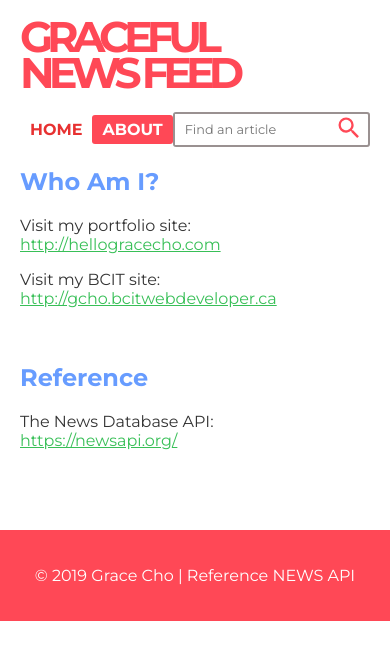
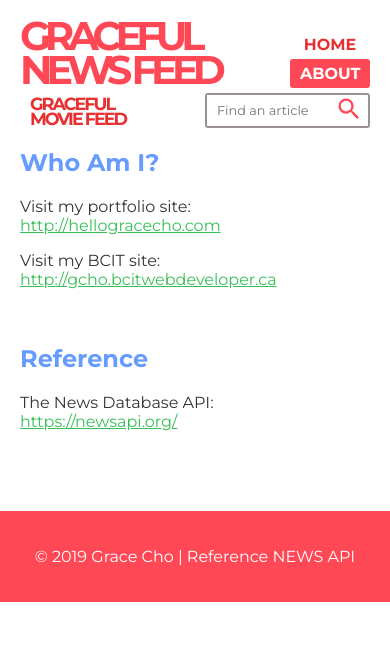
Before and after one commit to hellogracecho/react-news, a React (Create React App) app: page /news/about in a window 390 px wide. Shown: the top 660 px of the page. Built offline with nearby package versions, Linux system fonts and the light colour scheme; a web font is replaced by a local one.

Commit message:
updated-header nav responsive style

```diff
--- a/src/App.css
+++ b/src/App.css
@@ -13,6 +13,12 @@ body {
 }
 .wrapper {
   margin: 20px 40px;
+}
+@media (min-width: 1440px) {
+  .wrapper {
+    max-width: 1440px;
+    margin: 20px auto;
+  }
 }
 
 /* Nav bar */
@@ -30,11 +36,14 @@ body {
   font-family: "Montserrat", sans-serif;
   font-weight: 700;
   padding: 5px 15px;
+  display: inline-block;
+  width: 100px;
+  text-align: center;
   /* margin-right: 20px; */
   color: #e73131;
 }
 .nav-link:nth-of-type(1) {
-  margin-right: 20px;
+  margin-right: 10px;
 }
 
 .active {
@@ -55,12 +64,13 @@ body {
   display: flex;
   align-items: center;
   font-size: 1.1em;
+  line-height: 15px;
   letter-spacing: -2px;
   text-decoration: none;
   font-family: "Montserrat", sans-serif;
   font-weight: 700;
   padding: 5px 10px;
-  margin-bottom: 15px;
+  margin-bottom: 10px;
   color: #e73131;
 }
 
@@ -120,15 +130,19 @@ body {
 @media (max-width: 900px) {
   .nav {
     display: grid;
-    grid-gap: 30px;
+    grid-gap: 0;
     grid-template-areas:
-      "logo logo"
-      "navbar search";
+      "logo navbar"
+      "logo search";
   }
 
   .grid-nav {
     grid-area: navbar;
     align-self: center;
+    display: flex;
+    justify-content: space-between;
+    margin-left: auto;
+    margin-top: 20px;
   }
 
   .grid-logo {
@@ -144,43 +158,73 @@ body {
     flex-direction: row;
   }
   .movie-link {
-    font-size: 1em;
+    font-size: 1.1em;
+    padding: 2px 10px;
     margin-bottom: 0px;
-    margin-right: 20px;
+    margin-right: 10px;
+  }
+  .search-container {
+    width: 210px;
   }
 }
 
-@media (max-width: 673px) {
+@media (max-width: 778px) {
   .wrapper {
     margin: 20px;
   }
   .logo {
-    font-size: 11vw;
+    font-size: 3em;
   }
-  .nav-link:nth-of-type(1) {
-    margin-right: 5px;
+  .grid-nav {
+    margin-top: 0;
   }
-  .movie-link {
-    display: none;
-  }
+
   .search-container input {
     width: 100%;
   }
   .nav {
     grid-gap: 0px;
   }
-  .grid-logo {
-    margin-bottom: 20px;
+}
+
+@media (max-width: 640px) {
+  .movie-link {
+    display: none;
   }
 }
 
-@media (max-width: 450px) {
+@media (max-width: 510px) {
+  .nav {
+    grid-gap: 5px;
+    grid-template-areas:
+      "logo navbar"
+      "search search";
+  }
+  .nav-link:nth-of-type(1) {
+    margin-right: 0;
+  }
+  .grid-nav {
+    align-self: flex-end;
+    display: flex;
+    flex-direction: column;
+  }
+  .logo {
+    font-size: 2.5em;
+  }
   .nav-link {
     font-size: 1em;
     padding: 5px 10px;
+    width: 80px;
   }
-  .nav-link:nth-of-type(1) {
-    margin-right: 0;
+  .grid-search {
+    display: flex;
+    justify-content: space-between;
+  }
+  .movie-link {
+    display: inline-block;
+  }
+  .search-container {
+    width: 165px;
   }
 }
 
--- a/src/App.js
+++ b/src/App.js
@@ -1,9 +1,9 @@
 import React, { Component } from "react";
 import { BrowserRouter as Router, Route, Link, Switch } from "react-router-dom";
-import Home from "./Home";
-import Search from "./Search";
-import About from "./About";
-import NotFound from "./NotFound";
+import Home from "./component/Home";
+import Search from "./component/Search";
+import About from "./component/About";
+import NotFound from "./component/NotFound";
 import "./App.css";
 import { NavLink } from "react-router-dom";
 
@@ -40,7 +40,7 @@ class App extends Component {
               </div>
               <div className="search-and-movielink grid-search">
                 <a
-                  href="http://gcho.bcitwebdeveloper.ca/movie"
+                  href="https://gcho.bcitwebdeveloper.ca/movie"
                   alt="Graceful movie feed"
                   target="_blank"
                   rel="noopener noreferrer"
--- a/src/About.js
+++ b/src/component/About.js
@@ -1,5 +1,5 @@
 import React from "react";
-import "./App.css";
+import "./../App.css";
 
 class About extends React.Component {
   render() {
--- a/src/Home.js
+++ b/src/component/Home.js
@@ -5,7 +5,14 @@ const BASE_URL =
   API_KEY +
   "&q=";
 const MAIN_CATEGORY = "mainNewsCategory";
+
 // TODO-EXTRA Country US/CA/KR headlines
+const SELECT_COUNTRY = "us";
+const SELECT_COUNTRY_URL =
+  "https://newsapi.org/v2/top-headlines?country=" +
+  SELECT_COUNTRY +
+  "&apiKey=" +
+  API_KEY;
 
 class Home extends React.Component {
   constructor() {
@@ -32,6 +39,7 @@ class Home extends React.Component {
       console.log("cookie is not set");
     }
     this.getNews(mainCategory);
+    console.log(mainCategory);
     console.log("cookie is SET!");
   }
 
@@ -68,15 +76,15 @@ class Home extends React.Component {
 
   getNews(category) {
     const URL = BASE_URL + category;
+    console.log(URL);
 
-    console.log(URL);
     // Request and wait for data from remote server.
     fetch(URL)
       .then(response => response.json())
       // Data retrieved so parse it.
       .then(data => {
         // console.log(JSON.stringify(data));
-        console.log(JSON.stringify(data.articles));
+        // console.log(JSON.stringify(data.articles));
         this.setState({ articles: data.articles });
       })
       // Data is not retieved.
@@ -85,9 +93,28 @@ class Home extends React.Component {
       });
   }
 
+  updateDatabase() {
+    let updateCategory = this.inputSearch.value;
+    // let updatedURL = BASE_URL + updateCategory;
+    // console.log(updatedURL);
+    // TODO if updateURL === null / alert("Enter a valid data")
+    this.setState({ decodeURIComponent: updateCategory });
+    this.getNews(updateCategory);
+  }
+
   render() {
     return (
       <div>
+        <input
+          type="text"
+          placeholder="Find an article"
+          ref={myInputControl => (this.inputSearch = myInputControl)}
+        />
+        <input
+          type="submit"
+          value="enter"
+          onClick={e => this.updateDatabase()}
+        />
         <div>
           {this.state.articles.map((article, index) => (
             <div key={index}>
--- a/src/Search.js
+++ b/src/component/Search.js
@@ -1,5 +1,5 @@
 import React from "react";
-import "./App.css";
+import "./../App.css";
 
 class Search extends React.Component {
   render() {
@@ -14,7 +14,10 @@ class Search extends React.Component {
           placeholder="Find an article"
           ref={myInputControl => (this.inputSearch = myInputControl)}
         />
-        <button className="search-btn">
+        <button
+          onClick={e => this.props.updateDatabase()}
+          className="search-btn"
+        >
           <svg style={searchIconStyle} viewBox="0 0 24 24">
             <path
               fill="#ff4856"
```
Also changed, not shown: src/component/NotFound.js (renamed from src/NotFound.js).
